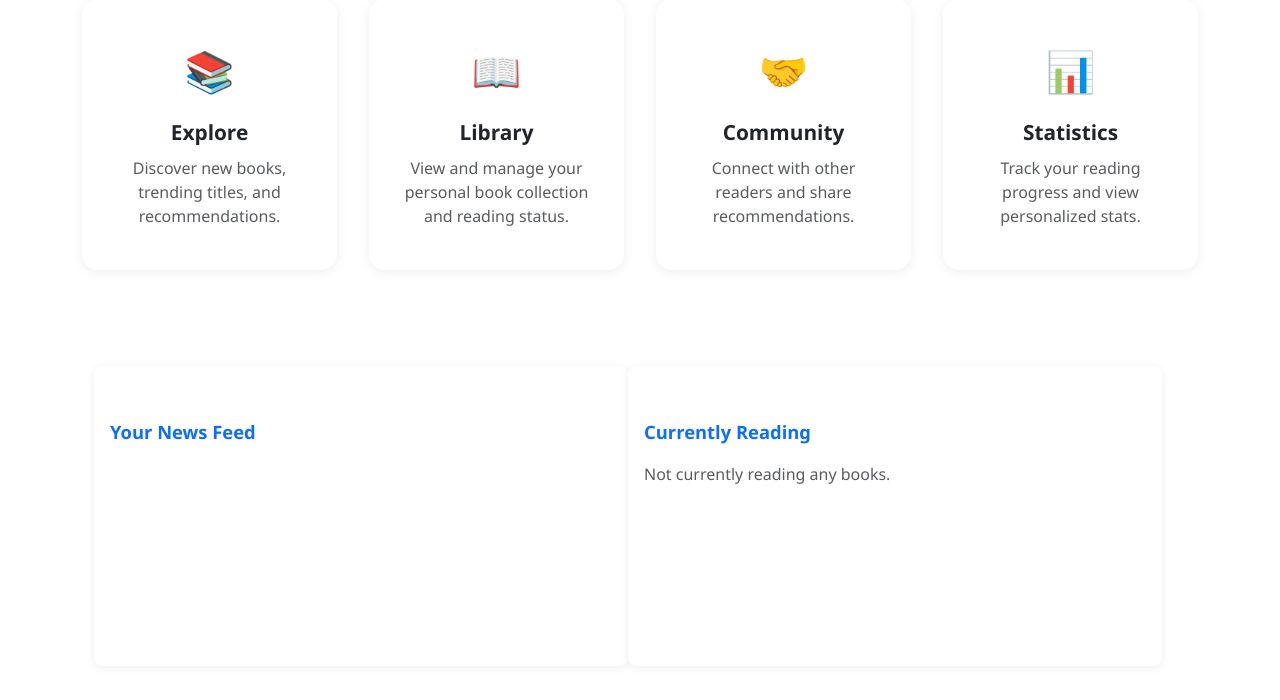
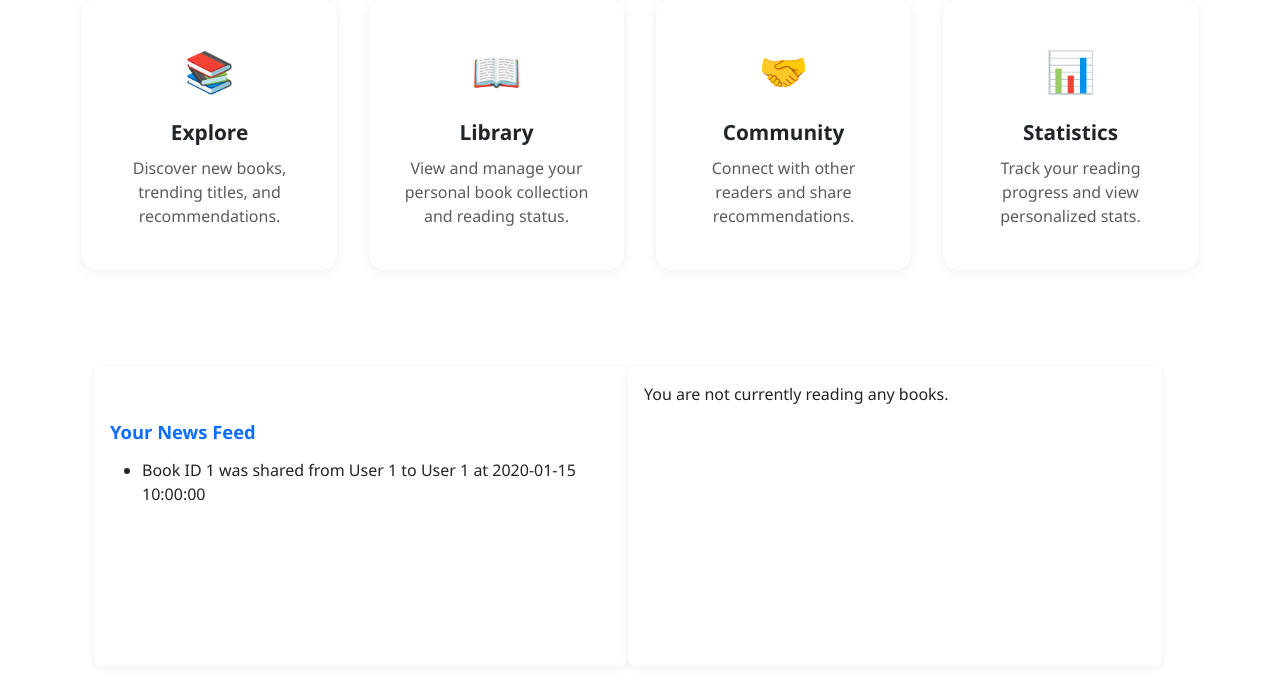
Before and after one commit to AdJud1cator/BookTracker, a Flask app: page /dashboard in a window 1280 px wide. Shown: the part 145-845 px from the top of the page. Run offline with Flask 3, Linux system fonts and the light colour scheme; a user stored in the database is signed in; tables that the repository leaves empty hold one stand-in row (values such as "Sample post"); data that the repository does not hold is empty; some libraries are stand-ins or nearby versions.

Commit message:
Rendering fixes

```diff
--- a/app/__init__.py
+++ b/app/__init__.py
@@ -2,11 +2,13 @@ from flask import Flask
 from flask_sqlalchemy import SQLAlchemy
 from flask_login import LoginManager
 from flask_wtf import CSRFProtect
+from flask_migrate import Migrate
 from .errors import register_error_handlers
 
 db = SQLAlchemy()
 login_manager = LoginManager()
 csrf = CSRFProtect()
+migrate = Migrate()
 
 def create_app(config):
     app = Flask(__name__)
@@ -16,6 +18,7 @@ def create_app(config):
     app.register_blueprint(bp)
 
     db.init_app(app)
+    migrate = Migrate(app, db)
     login_manager.init_app(app)
     login_manager.login_view = 'main.login'
 
--- a/app/routes.py
+++ b/app/routes.py
@@ -176,7 +176,13 @@ def dashboard():
 
     has_currently_reading = len(currently_reading_books) > 0
 
-    return render_template("dashboard.html", active_page='dashboard', has_feed=has_feed, has_currently_reading=has_currently_reading)
+    return render_template("dashboard.html",
+                           active_page = 'dashboard',
+                           has_feed = has_feed,
+                           has_currently_reading = has_currently_reading,
+                           currently_reading_books = currently_reading_books,
+                           feed_items=feed_items
+                           )
 
 @bp.route('/explore')
 @login_required
--- a/app/templates/dashboard.html
+++ b/app/templates/dashboard.html
@@ -37,22 +37,36 @@
     <div class="container my-5 p-4 rounded bg-body row g-4">
         <!-- News Feed -->
         <div class="community-card h-100 p-3 col-md-6">
-            <div class="section-title">Your News Feed</div>
             {% if has_feed %}
-                <div id="feedList" class="feed-list"></div>
-                <div id="feedPagination" class="feed-pagination"></div>
+                <div class="section-title">Your News Feed</div>
+                <ul class="feed-list">
+                    {% for item in feed_items %}
+                    <li>
+                        Book ID {{ item.book_id }} was shared from User {{ item.from_user_id }} to User {{ item.to_user_id }} at {{ item.timestamp }}
+                    </li>
+                    {% endfor %}
+                </ul>
             {% else %}
-                <div class="text-muted">Your news feed is empty. Start sharing books to get started.</div>
+                <p>No recent activity in your feed.</p>
             {% endif %}
+
         </div>
 
         <!-- Currently Reading -->
         <div class="community-card h-100 p-3 col-md-6">
-            <div class="section-title mb-3">Currently Reading</div>
             {% if has_currently_reading %}
-                <div class="books-grid" id="currentlyReadingGrid"></div>
+                <div class="section-title">Currently Reading</div>
+                <div class="books-grid">
+                    {% for user_book in currently_reading_books %}
+                    <div class="book-card">
+                        <img src="{{ user_book.book.cover_url }}" alt="{{ user_book.book.title }} cover" />
+                        <div class="book-title">{{ user_book.book.title }}</div>
+                        <div class="book-author">{{ user_book.book.author }}</div>
+                    </div>
+                    {% endfor %}
+                </div>
             {% else %}
-                <div class="text-muted">Not currently reading any books.</div>
+                <p>You are not currently reading any books.</p>
             {% endif %}
         </div>
     </div>
--- a/run.py
+++ b/run.py
@@ -1,8 +1,6 @@
-from flask_migrate import Migrate
 from app import create_app, db
 from config import DeploymentConfig
 
 if __name__ == '__main__':
     app = create_app(DeploymentConfig)
-    migrate = Migrate(app, db)
     app.run(debug=True)
```
